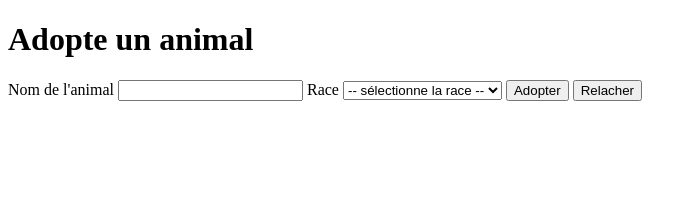
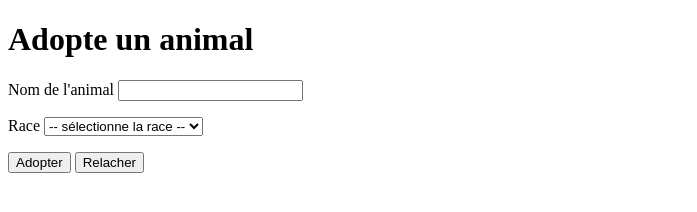
Before and after one commit to Alexandre-Mateos/Adopte-un-animal, a plain HTML site: page index.html in a window 1280 px wide. Shown: the whole page, without its empty margins (0-697 px from the left). Drawn offline with Linux system fonts and the light colour scheme.

Commit message:
ajout d'un display flex pour gérer l'espace entre les éléments

```diff
--- a/assets/styles/styles.css
+++ b/assets/styles/styles.css
@@ -0,0 +1,5 @@
+#formulaire{
+    display: flex;
+    flex-direction: column;
+    gap: 1rem;
+}
--- a/index.html
+++ b/index.html
@@ -5,12 +5,16 @@
     <meta name="viewport" content="width=device-width, initial-scale=1.0">
     <title>Document</title>
     <script src="assets/scripts/scripts.js" defer></script>
+    <link rel="stylesheet" href="assets/styles/styles.css">
 </head>
 <body>
     <h1>Adopte un animal</h1>
     <form id="formulaire">
+        <div>
             <label for="nom-animal">Nom de l'animal</label>
             <input type="text" id="nom-animal">
+        </div>
+        <div>
             <label for="race">Race</label>
             <select id="race">
                 <option value="">-- sélectionne la race --</option>
@@ -19,9 +23,12 @@
                 <option value="Baleine">Baleine</option>
                 <option value="Yeti">Yéti</option>
             </select>
+        </div>
+        <div>
             <button type="submit">Adopter</button>
             <button id="relacher-animal">Relacher</button>
+        </div>
     </form>
-    <div id="mon-animal"></div>
+    <div id="mon-animal" class="card hidden"></div>
 </body>
 </html>
```
Lines whose indentation alone changed are shown as unchanged.
